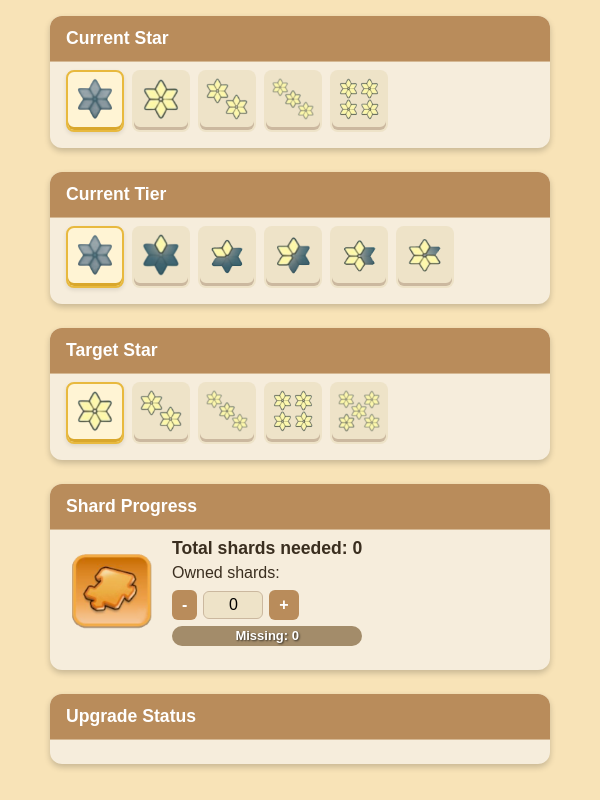
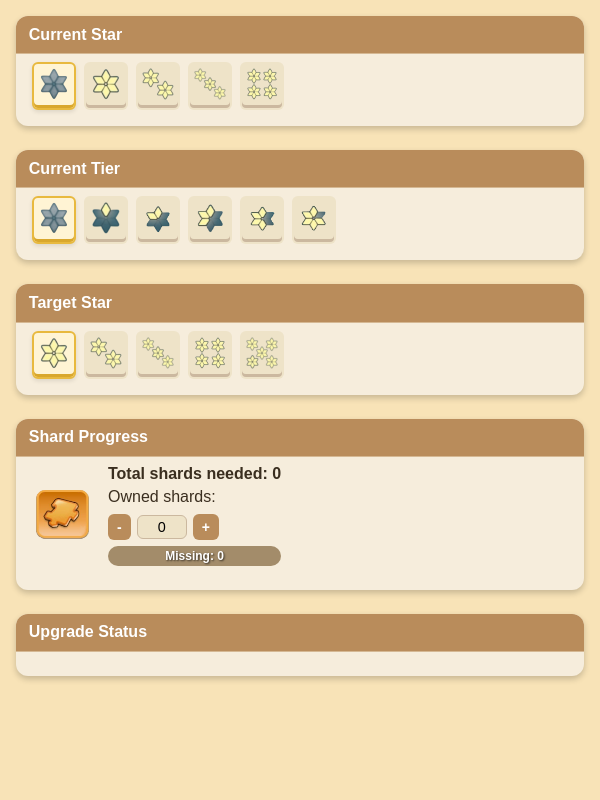
Before and after one commit to Borys21/Kingshot_Tools, a plain HTML site: page calculators/hero-star-shard-calculator/index.html in a window 600 px wide. Drawn offline with Linux system fonts and the light colour scheme.

Commit message:
Update shard-style.css

```diff
--- a/calculators/hero-star-shard-calculator/shard-style.css
+++ b/calculators/hero-star-shard-calculator/shard-style.css
@@ -208,14 +208,6 @@ body {
   margin-left: 4px;
 }
 
-/* === Responsive === */
-@media (min-width: 600px) {
-  .calculator-wrapper {
-    max-width: 500px;
-    margin: 0 auto;
-  }
-}
-
 /* === Remove spin buttons in number input === */
 #owned-shards::-webkit-outer-spin-button,
 #owned-shards::-webkit-inner-spin-button {
@@ -226,3 +218,67 @@ body {
 #owned-shards {
   -moz-appearance: textfield; /* Firefox */
 }
+
+/* === Mobile Adjustments === */
+@media (max-width: 600px) {
+  .section-header {
+    font-size: 1rem;
+    padding: 0.6rem 0.8rem;
+  }
+
+  .custom-select img {
+    width: 32px;
+    height: 32px;
+  }
+
+  .custom-select div {
+    padding: 4px;
+    border-radius: 6px;
+  }
+
+  .shard-icon {
+    width: 60px;
+    height: 60px;
+  }
+
+  .shard-info h2 {
+    font-size: 1rem;
+  }
+
+  .shard-input-wrapper input {
+    width: 42px;
+    font-size: 0.9rem;
+    padding: 3px;
+  }
+
+  .shard-input-wrapper button {
+    padding: 5px 9px;
+    font-size: 14px;
+  }
+
+  .progress-bar-text {
+    font-size: 12px;
+  }
+
+  .upgrade-table-entry {
+    padding: 0.3rem;
+    gap: 6px;
+  }
+
+  .upgrade-table-entry img {
+    width: 28px;
+  }
+
+  .upgrade-table-entry .shard-wrapper {
+    width: 30px;
+    height: 30px;
+  }
+
+  .upgrade-table-entry .shard-count {
+    font-size: 10px;
+  }
+
+  .upgrade-table-entry .checkmark {
+    font-size: 22px;
+  }
+}
```
